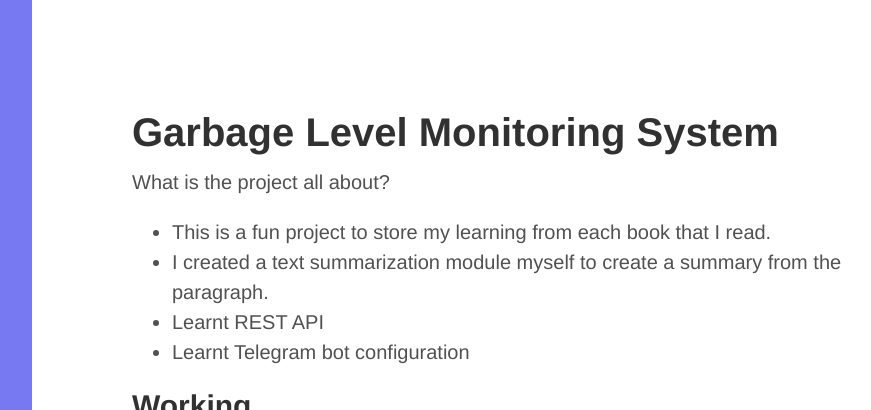
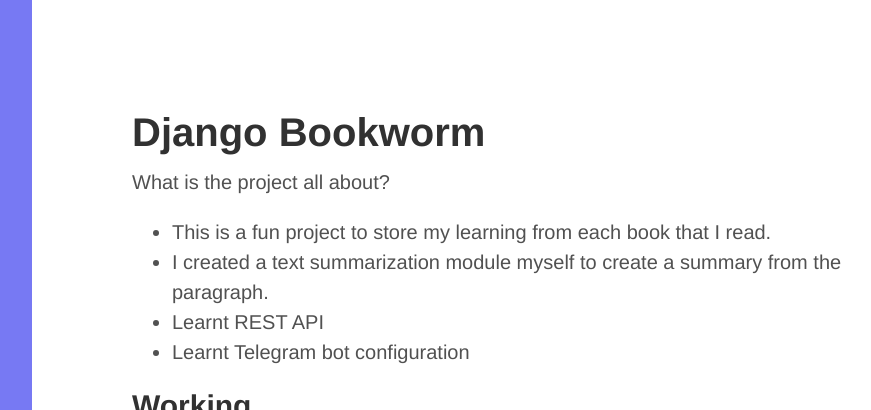
Before and after one commit to OmkarPathak/omkarpathak.github.io, a Jekyll site: the page built from projects/Django-Bookworm/index.md, in a window 1280 px wide and 1229 px high, cut to the strip 0-410 px from the top of the window. Shown: the whole strip, without its empty margins (328-1199 px from the left). Built offline with Jekyll 4.4.1, drawn with Linux system fonts in a browser that asks for light colours; some web fonts are replaced.

Commit message:
Update index.md

```diff
--- a/projects/Django-Bookworm/index.md
+++ b/projects/Django-Bookworm/index.md
@@ -7,7 +7,7 @@
 keywords: bookworm app, to do, bookworm web app, django, django bookworm web app, omkar pathak, omkar, omkar bookworm, omkar pathak bookworm
 ---
 
-# Garbage Level Monitoring System
+# Django Bookworm
 What is the project all about?
 
 - This is a fun project to store my learning from each book that I read.
```
